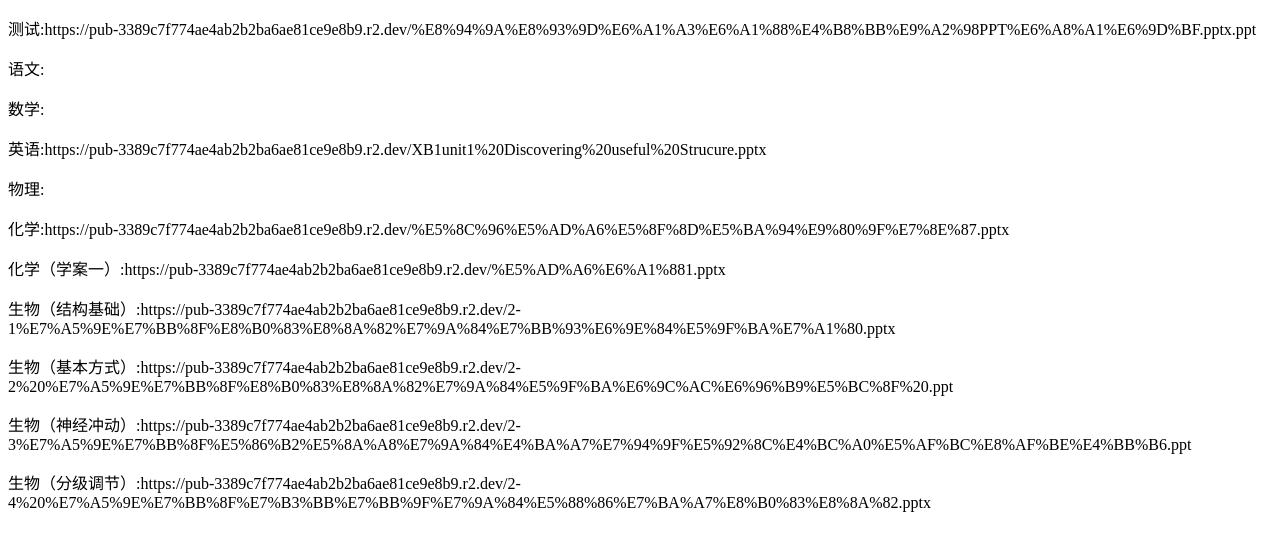
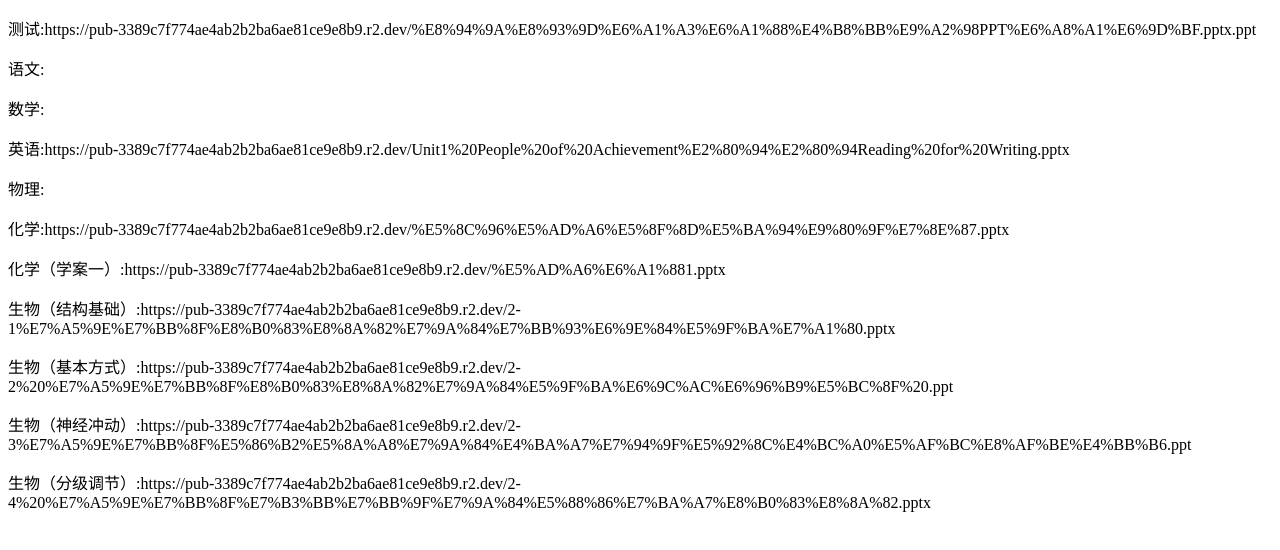
Before and after one commit to machoneko/machoneko.github.io, a plain HTML site: page banji/index.html in a window 1280 px wide. Drawn offline with Linux system fonts and the light colour scheme.

Commit message:
Update index.html

```diff
--- a/banji/index.html
+++ b/banji/index.html
@@ -11,7 +11,7 @@
         <p>测试:https://pub-3389c7f774ae4ab2b2ba6ae81ce9e8b9.r2.dev/%E8%94%9A%E8%93%9D%E6%A1%A3%E6%A1%88%E4%B8%BB%E9%A2%98PPT%E6%A8%A1%E6%9D%BF.pptx.ppt</p>
         <p>语文:<p/>
         <p>数学:<p/>
-        <p>英语:https://pub-3389c7f774ae4ab2b2ba6ae81ce9e8b9.r2.dev/XB1unit1%20Discovering%20useful%20Strucure.pptx<p/>
+        <p>英语:https://pub-3389c7f774ae4ab2b2ba6ae81ce9e8b9.r2.dev/Unit1%20People%20of%20Achievement%E2%80%94%E2%80%94Reading%20for%20Writing.pptx<p/>
         <p>物理:<p/>
         <p>化学:https://pub-3389c7f774ae4ab2b2ba6ae81ce9e8b9.r2.dev/%E5%8C%96%E5%AD%A6%E5%8F%8D%E5%BA%94%E9%80%9F%E7%8E%87.pptx<p/>
         <p>化学（学案一）:https://pub-3389c7f774ae4ab2b2ba6ae81ce9e8b9.r2.dev/%E5%AD%A6%E6%A1%881.pptx<p/>
```
